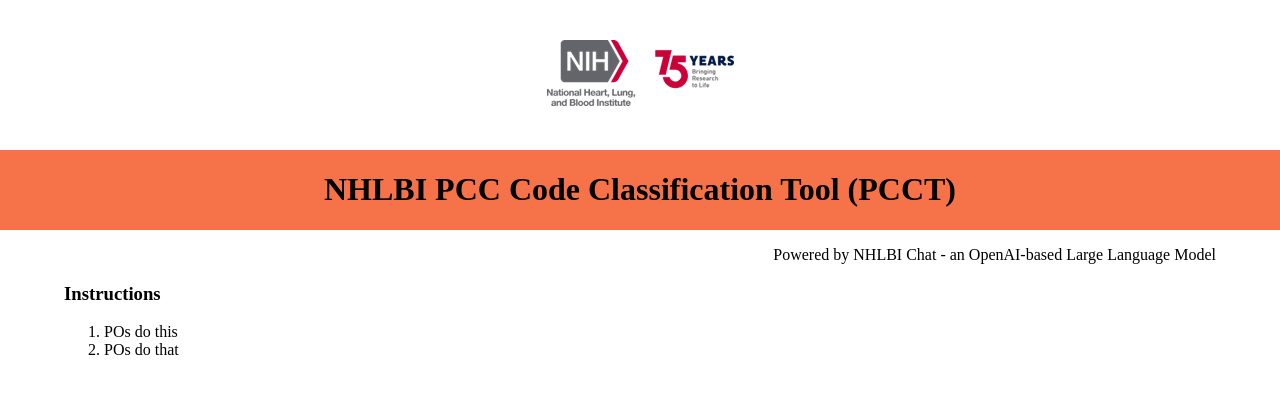
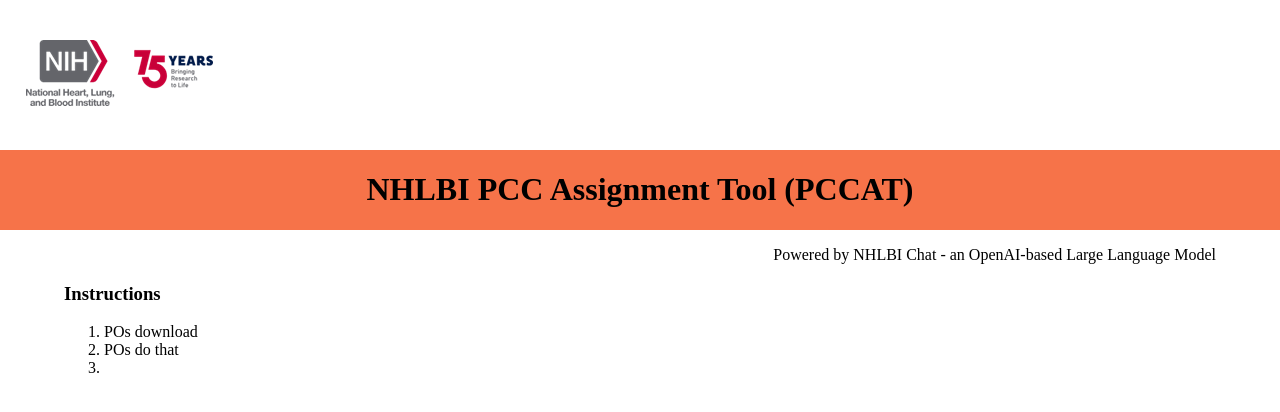
Before and after one commit to tencups/PCC_code_classification, a Flask app: template templates/index.html in a window 1280 px wide. Shown: the top 412 px of the page. Run offline with Flask 3, Linux system fonts and the light colour scheme; the template is opened without the code that fills it, so the values that code supplies are empty.

Commit message:
update titles and logo spacing

```diff
--- a/static/css/index.css
+++ b/static/css/index.css
@@ -10,7 +10,7 @@
   background-color: #f67349; /* Optional: Background color for the body */
 }
 
-.logo-container{
-    text-align: center;
-    margin: 5vh 0 ;
+.logo-container {
+  text-align: left;
+  margin: 5vh 2vw;
 }
--- a/templates/index.html
+++ b/templates/index.html
@@ -4,7 +4,7 @@
     <meta charset="UTF-8" />
     <meta name="viewport" content="width=device-width, initial-scale=1.0" />
     <meta http-equiv="X-UA-Compatible" content="ie=edge" />
-    <title>PCC Code Classification</title>
+    <title>NHLBI PCC Assignment Tool (PCCAT)</title>
     <link
       rel="stylesheet"
       href="{{ url_for('static', filename='css/index.css') }}"
@@ -18,7 +18,7 @@
       />
     </div>
     <div class="header">
-      <h1>NHLBI PCC Code Classification Tool (PCCT)</h1>
+      <h1>NHLBI PCC Assignment Tool (PCCAT)</h1>
     </div>
     <p style="direction: rtl; margin-right: 5%">
       Powered by NHLBI Chat - an OpenAI-based Large Language Model
@@ -26,8 +26,9 @@
     <div style="margin-left: 5%">
       <h3><bold>Instructions</bold></h3>
       <ol>
-        <li>POs do this</li>
+        <li>POs download</li>
         <li>POs do that</li>
+        <li></li>
       </ol>
     </div>
   </body>
```
Lines whose indentation alone changed are shown as unchanged.
